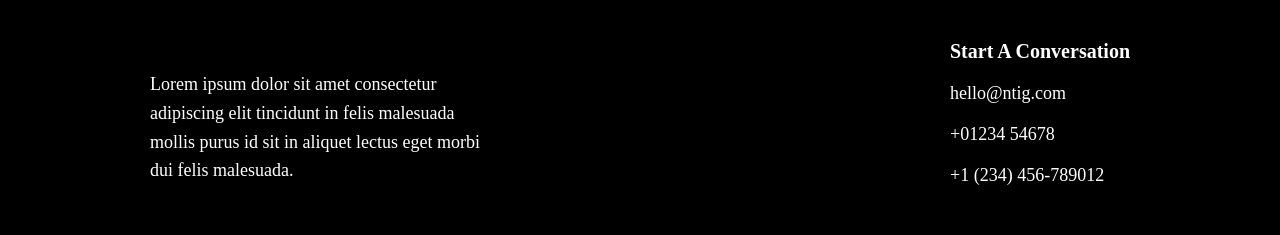
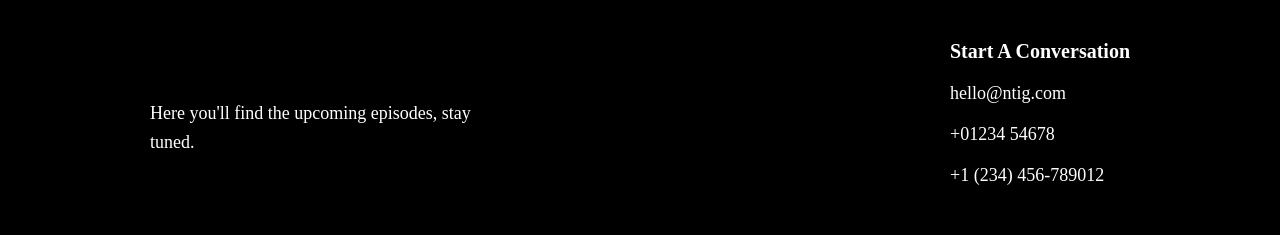
Before and after one commit to Diazinho/podcast, a plain HTML site: page index.html in a window 1280 px wide. Shown: the part 984-1219 px from the top of the page. Drawn offline with nearby package versions, Linux system fonts and the light colour scheme.

Commit message:
Update index.html

```diff
--- a/index.html
+++ b/index.html
@@ -143,9 +143,7 @@
         <div class="footer-brand">
 
           <p class="footer-text">
-            Lorem ipsum dolor sit amet consectetur adipiscing elit tincidunt in felis malesuada mollis purus id sit in
-            aliquet
-            lectus eget morbi dui felis malesuada.
+        Here you'll find the upcoming episodes, stay tuned.
           </p>
         </div>
 
```
